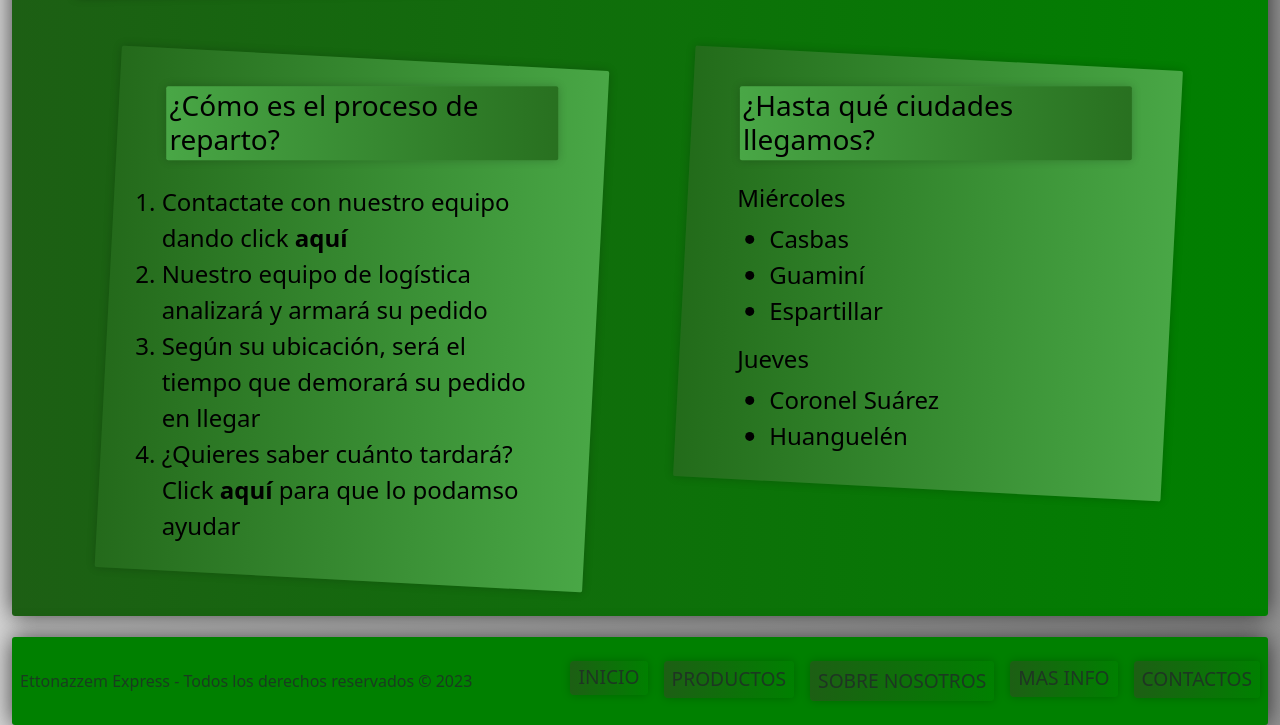
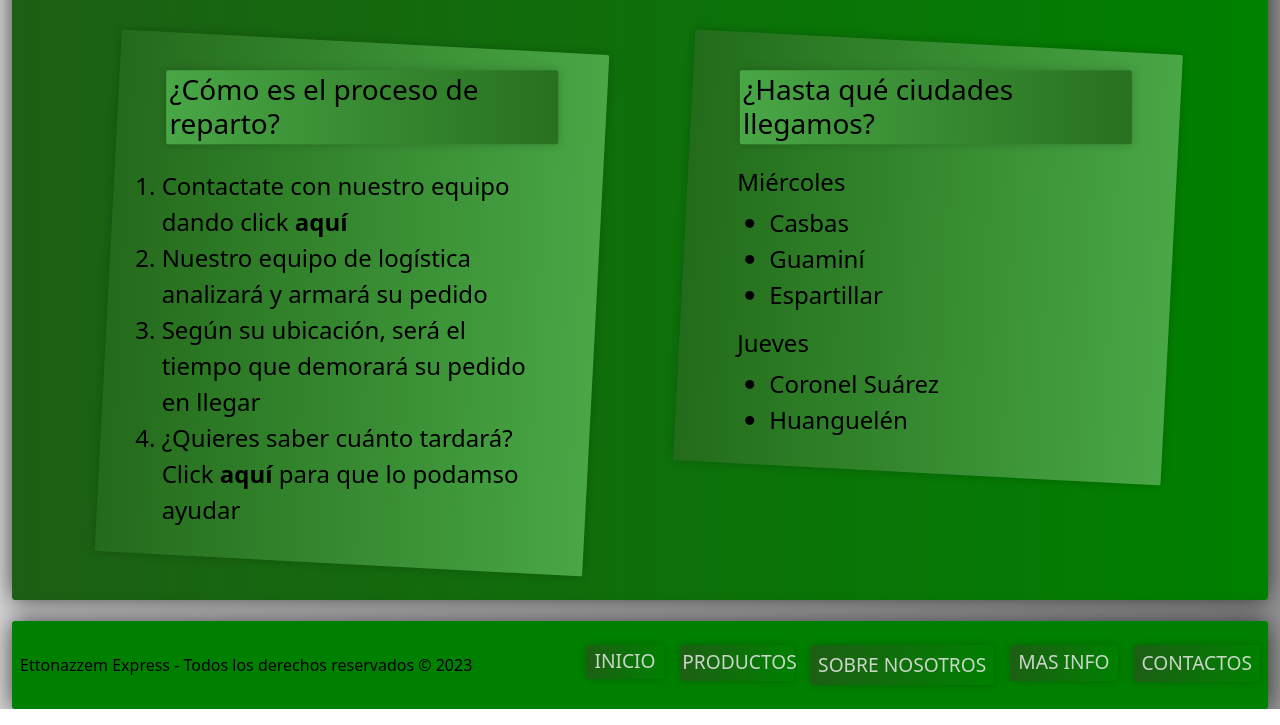
Before and after one commit to FedericoMarcenac/PreEntrega3Marcenac, a plain HTML site: page html/info.html in a window 1280 px wide. Shown: the part 333-1058 px from the top of the page. Drawn offline with nearby package versions, Linux system fonts and the light colour scheme.

Commit message:
version 1.1

```diff
--- a/html/info.html
+++ b/html/info.html
@@ -51,7 +51,7 @@
     </nav>
     </header>
 
-    <main class="container mt-4 mainGeneral">
+    <main class="container mainGeneral">
       <div class="tituloContenedor">
         <h2 class="tituloPags">Mas informacion</h2>
       </div>
@@ -88,16 +88,16 @@
       </div>
     </main>
   <footer class="d-flex justify-content-between align-items-center py-3 cuerpoFooter">
-    <p class="mb-0 text-body-secondary ettoFooter">Ettonazzem Express - Todos los derechos reservados © 2023</p>
+    <p class="mb-0 ettoFooter">Ettonazzem Express - Todos los derechos reservados © 2023</p>
       <a href="/" class="d-flex align-items-center link-body-emphasis text-decoration-none">
         <svg class="bi me-2" width="40" height="32"><use xlink:href="#bootstrap"></use></svg>
       </a>
       <ul class="nav justify-content-end ettoFooter mb-0">
-        <li class="nav-item"><a href="../index.html" class="nav-link px-2 text-body-secondary">Inicio</a></li>
-        <li class="nav-item"><a href="../html/producto.html" class="nav-link px-2 text-body-secondary">Productos</a></li>
-        <li class="nav-item"><a href="../html/multimedia.html" class="nav-link px-2 text-body-secondary">Sobre nosotros</a></li>
-        <li class="nav-item"><a href="../html/info.html" class="nav-link px-2 text-body-secondary">Mas info</a></li>
-        <li class="nav-item"><a href="../html/contacto.html" class="nav-link px-2 text-body-secondary">Contactos</a></li>
+        <li class="nav-item"><a href="../index.html" class="nav-link px-2">Inicio</a></li>
+        <li class="nav-item"><a href="../html/producto.html" class="nav-link px-2y">Productos</a></li>
+        <li class="nav-item"><a href="../html/multimedia.html" class="nav-link px-2">Sobre nosotros</a></li>
+        <li class="nav-item"><a href="../html/info.html" class="nav-link px-2">Mas info</a></li>
+        <li class="nav-item"><a href="../html/contacto.html" class="nav-link px-2">Contactos</a></li>
      </ul>
   </footer>
   <script
--- a/scss/_footer.scss
+++ b/scss/_footer.scss
@@ -15,6 +15,8 @@
 }
 .nav-item{
     font-size: 1rem;
-    color: black;
     text-transform: uppercase;
 }
+.nav-item{
+    color: rgba(230, 230, 230, 0.87);
+}
--- a/scss/_header.scss
+++ b/scss/_header.scss
@@ -27,6 +27,7 @@
 }
 .nav-link{
     font-size: 1.2rem;
+    color: rgba(230, 230, 230, 0.87);
     text-transform: uppercase;
     background: linear-gradient(to left, #008000, rgb(29, 95, 20));
     border: #000000b6 solid transparent;
```
Also changed, not shown: html/multimedia.html (+6 -6 lines), html/producto.html (+6 -6 lines), index.html (+7 -7 lines), css/estilo.css, 1 other file.
